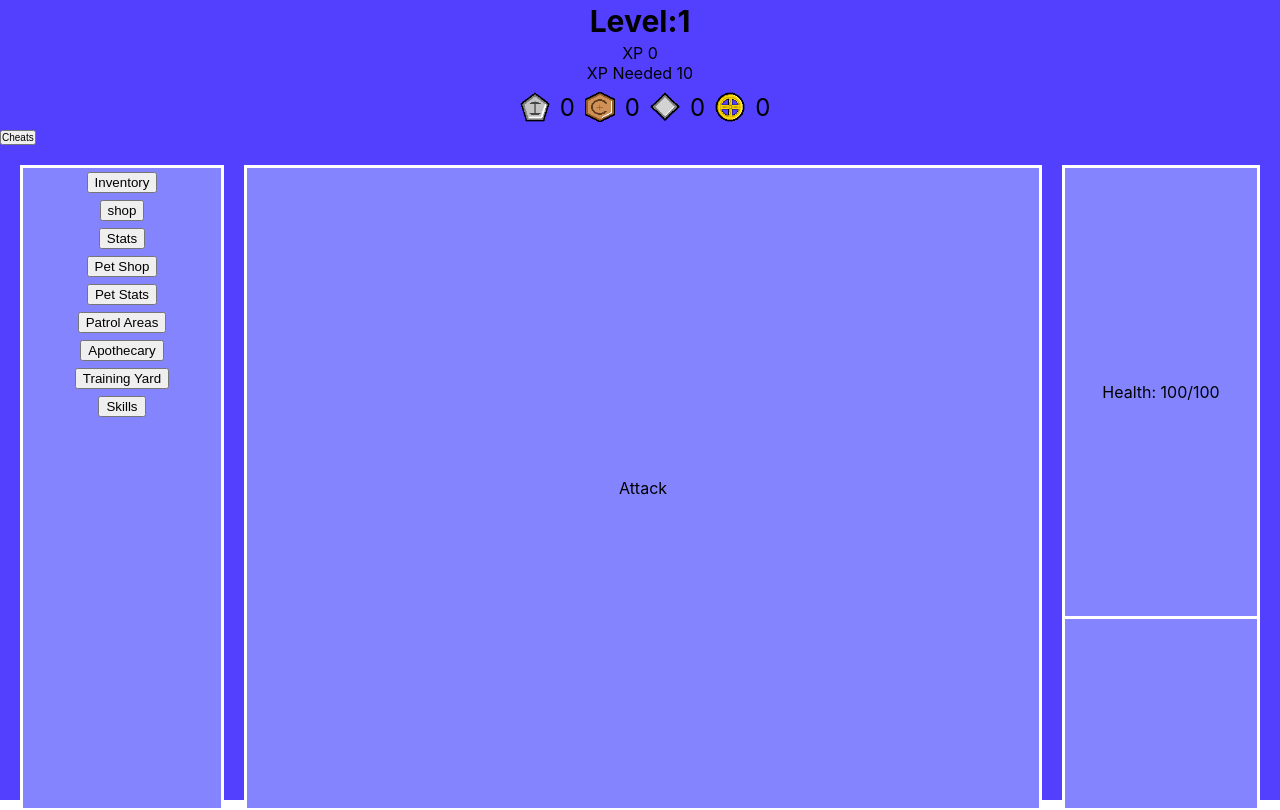
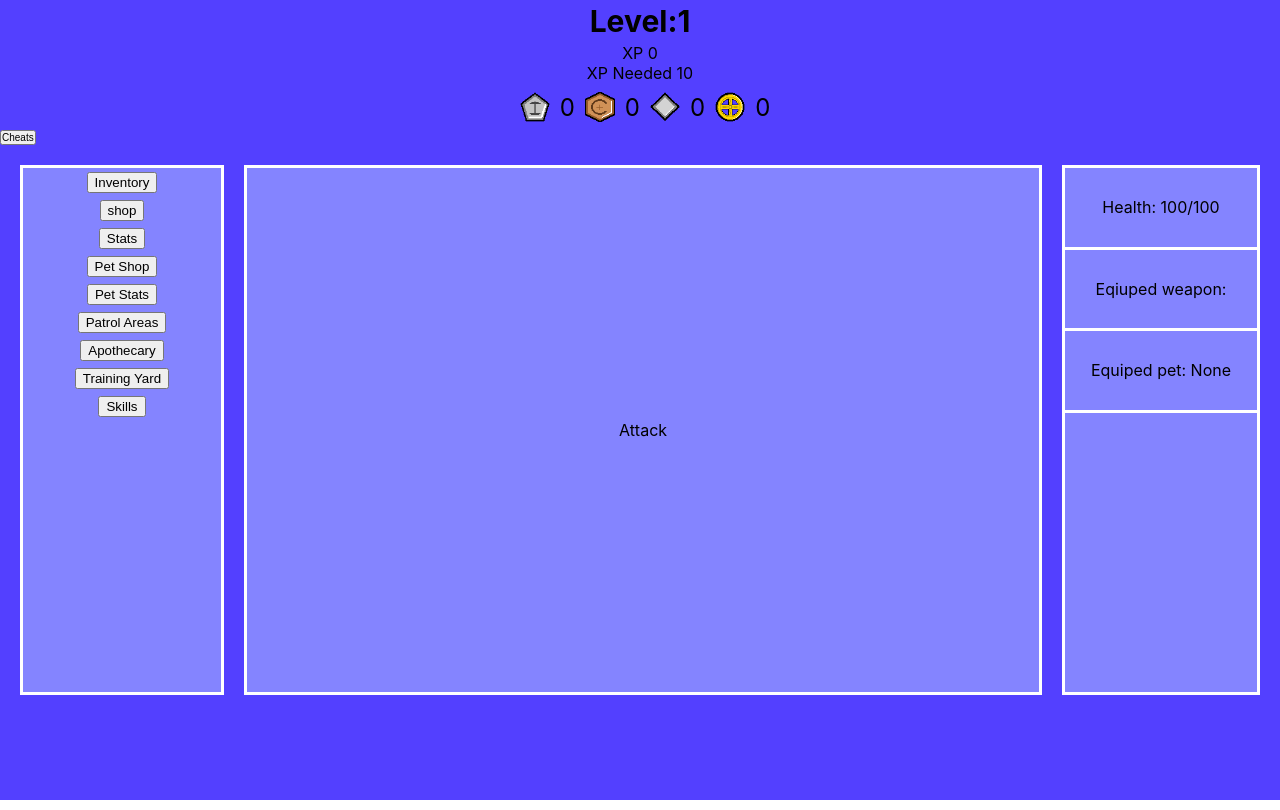
Before and after one commit to LukeJervis/vgame, a React (Create React App) app: page / in a window 1280 px wide. Shown: the top 810 px of the page. Built offline with nearby package versions, Linux system fonts and the light colour scheme.

Commit message:
heroStatus bar fix

```diff
--- a/src/layout/heroStatus.css
+++ b/src/layout/heroStatus.css
@@ -7,7 +7,7 @@
     align-items: center;
     justify-content: center;
     border-bottom: white solid;
-    height: 35vw;
+    height: 15%;
 }
 
 .heroStatus__weapon {
@@ -15,7 +15,7 @@
     align-items: center;
     justify-content: center;
     border-bottom: white solid;
-    height: 35vw;
+    height: 15%;
 }
 
 .heroStatus__pet {
@@ -23,5 +23,5 @@
     align-items: center;
     justify-content: center;
     border-bottom: white solid;
-    height: 35vw;
+    height: 15%;
 }
```
